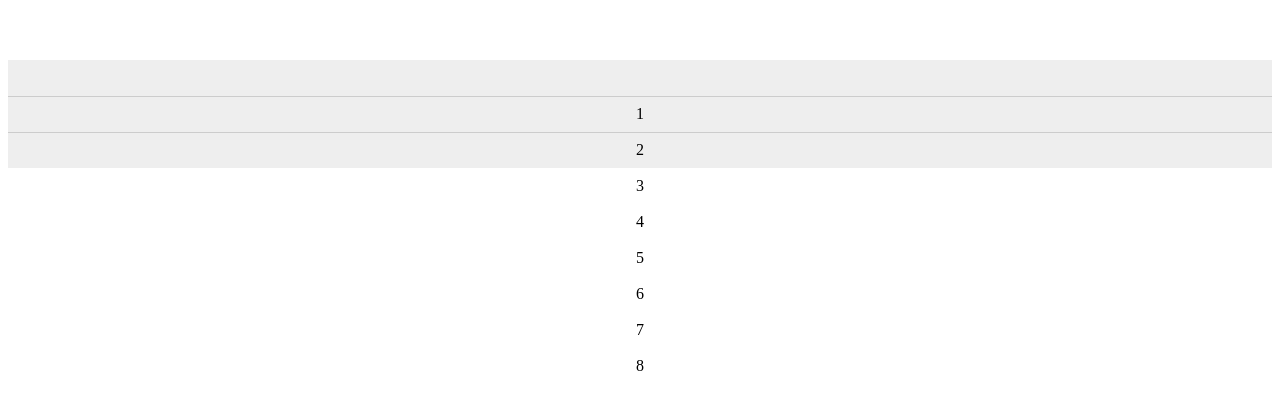
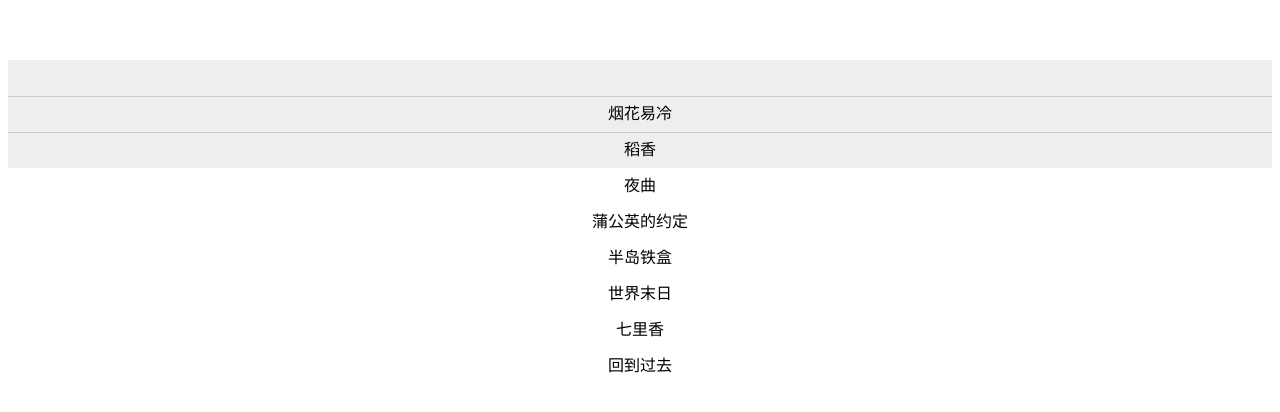
Before and after one commit to tobyaries/Circle.js, a Vue app: page /#/picker in a window 1280 px wide. Shown: the part 148-560 px from the top of the page. Built offline with nearby package versions, Linux system fonts and the light colour scheme; what moon-ui would draw is missing.

Commit message:
add favicon

```diff
--- a/index.html
+++ b/index.html
@@ -3,6 +3,7 @@
   <head>
     <meta charset="utf-8">
     <meta name="viewport" content="width=device-width,initial-scale=1.0">
+    <link rel="shortcut icon" href="/favicon.ico?v=2"/>
     <title>MoonUI</title>
   </head>
   <body>
--- a/src/components/MoonPicker.vue
+++ b/src/components/MoonPicker.vue
@@ -2,7 +2,7 @@
   <div class="moon-picker">
     <div class="picker-box">
       <div class="picker-wraper" ref="pickerWraper">
-        <div class="picker-item" v-for="(slot, index) in slots" :key="index">{{slot}}</div>
+        <div class="picker-item" v-for="(slot, index) in slots" :key="index">{{slot.text}}</div>
       </div>
     </div>
   </div>
@@ -13,11 +13,10 @@ export default {
     return {
       pageYStart: 0,
       translateY: 0,
-      itemHeigt: 36,
-      slots: [1, 2, 3, 4, 5, 6, 7, 8]
+      itemHeigt: 36
     }
   },
-  props: [],
+  props: ['slots', 'index'],
   methods: {
     initEvent() {
       this.$refs.pickerWraper.style.transform = "translate3d(0px, " + this.itemHeigt + "px, 0px)"
@@ -26,6 +25,7 @@ export default {
       this.$refs.pickerWraper.addEventListener('touchend', this.pickerTouchEnd);
     },
     pickerTouchStart(event) {
+      event.stopPropagation();
       // record the drag init postion
       this.pageYStart = event.touches[0].pageY;
     },
@@ -44,12 +44,15 @@ export default {
       this.$refs.pickerWraper.style.transform = "translate3d(0px, " + traslateY + "px, 0px)"
     },
     pickerTouchEnd(event) {
+      event.stopPropagation();
       // record the last translate
       this.translateY = +this.$refs.pickerWraper.style.transform.replace(/[^0-9\-,]/g,'').split(',')[1];
       let scale = Math.floor(Math.abs(this.translateY)/this.itemHeigt);
+      console.log(scale)
       scale = this.translateY > 0 ? scale : -scale;
       this.translateY = scale*this.itemHeigt;
       this.$refs.pickerWraper.style.transform = "translate3d(0px, " + scale*this.itemHeigt + "px, 0px)"
+      this.$emit('change', 123)
     }
   },
   mounted: function() {
--- a/src/pages/Picker.vue
+++ b/src/pages/Picker.vue
@@ -1,12 +1,55 @@
 <template>
   <div class="picker">
-    <moon-picker></moon-picker>
+    <moon-picker :slots="slots" @change="change"></moon-picker>
   </div>
 </template>
 
 <script>
 export default {
-
+  data() {
+    return {
+      index: 0,
+      slots: [
+        {
+          text: '烟花易冷',
+          value: 'yhyl'
+        },
+        {
+          text: '稻香',
+          value: 'dx'
+        },
+        {
+          text: '夜曲',
+          value: 'yq'
+        },
+        {
+          text: '蒲公英的约定',
+          value: 'pgydyd'
+        },
+        {
+          text: '半岛铁盒',
+          value: 'bdth'
+        },
+         {
+          text: '世界末日',
+          value: 'sjmr'
+        },
+         {
+          text: '七里香',
+          value: 'qlx'
+        },
+         {
+          text: '回到过去',
+          value: 'hdgq'
+        }
+      ]
+    }
+  },
+  methods: {
+    change(data) {
+      console.log(data, 888888)
+    }
+  }
 }
 </script>
 
```
Also changed, not shown: 2 other files (tests, documents, lock files or other folders).
